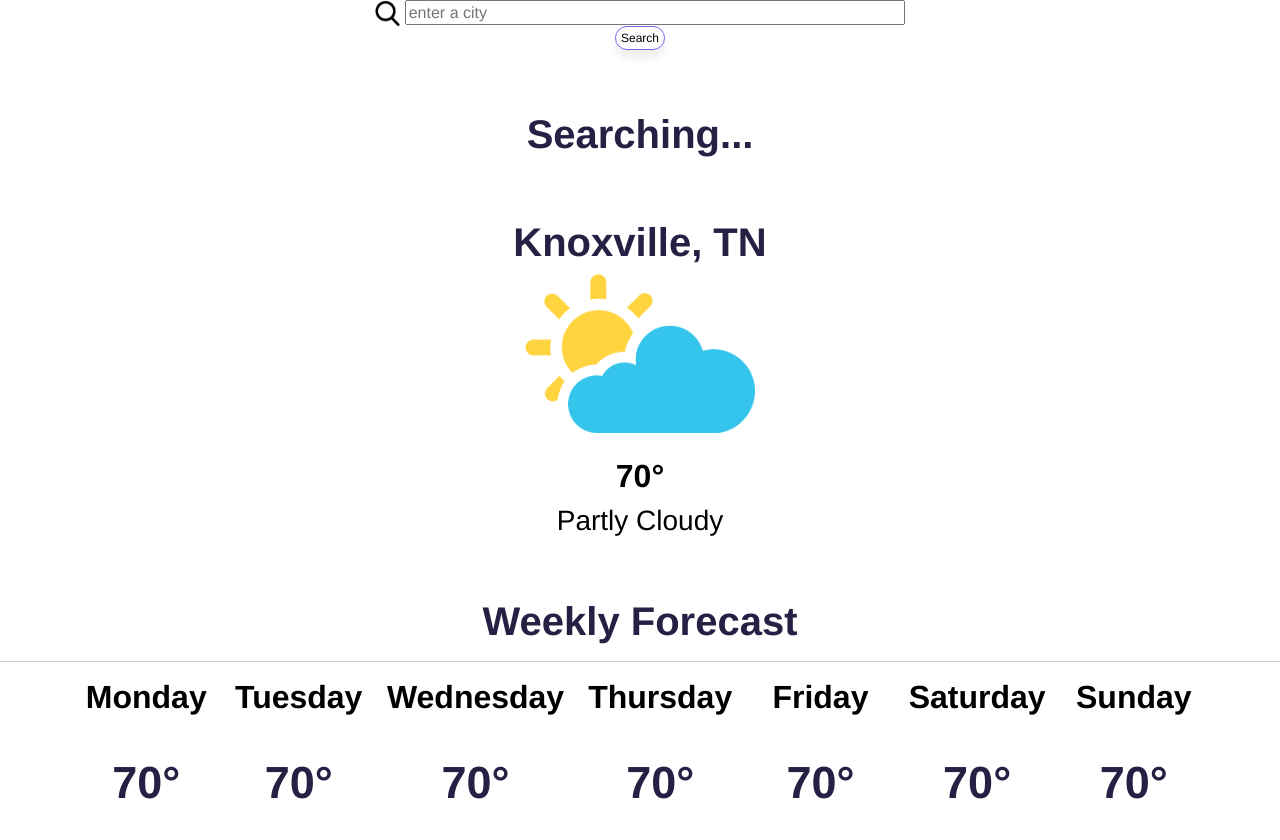
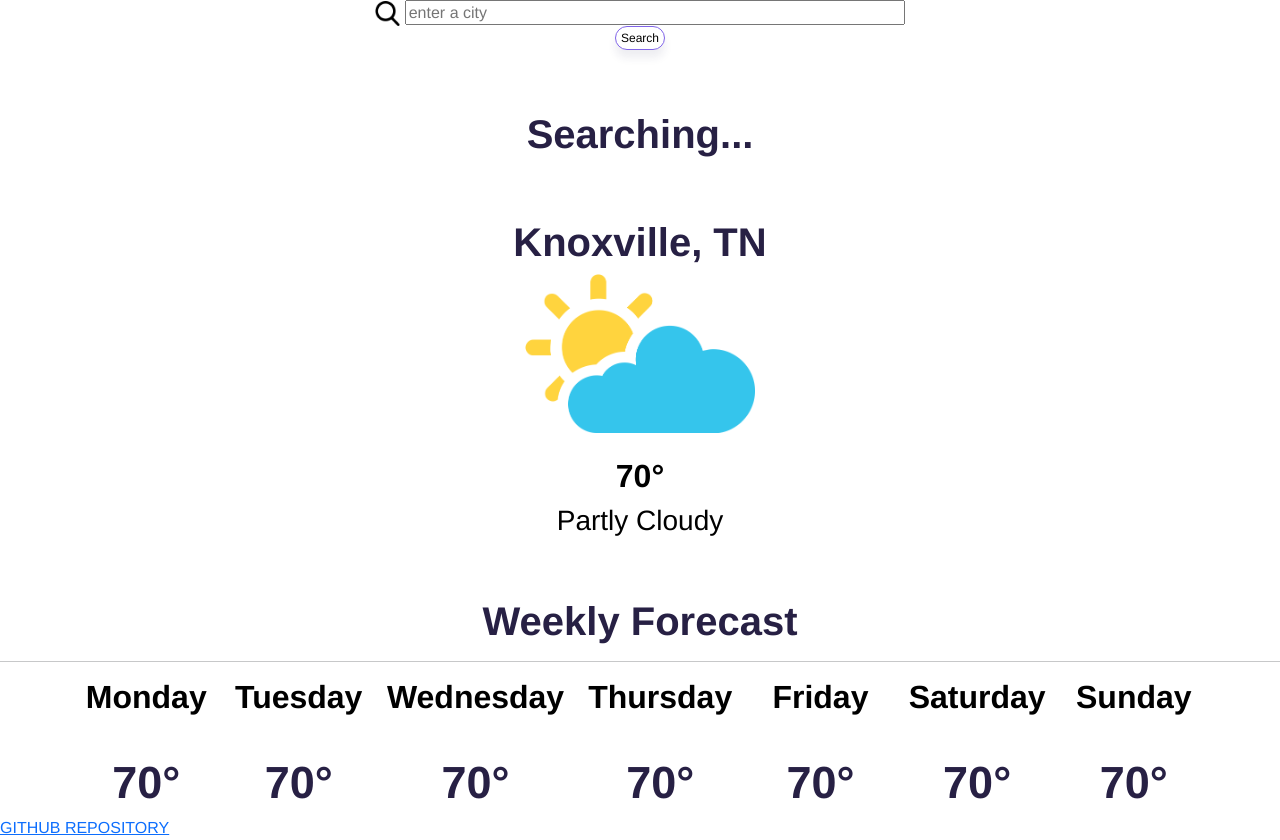
Before and after one commit to jkdoesntcare/SC-WEATHER, a plain HTML site: page index.html in a window 1280 px wide. Before the commit the page ends 816 px from the top, so only its background shows below. Drawn offline with nearby package versions, Linux system fonts and the light colour scheme.

Commit message:
added github link

```diff
--- a/index.html
+++ b/index.html
@@ -77,6 +77,7 @@
         </div>
       </div>
     </div>
+    <a href="https://github.com/jkdoesntcare/SC-WEATHER">GITHUB REPOSITORY</a>
     <script src="sourcefiles/javascipt.js"></script>
   </body>
 </html>
```
